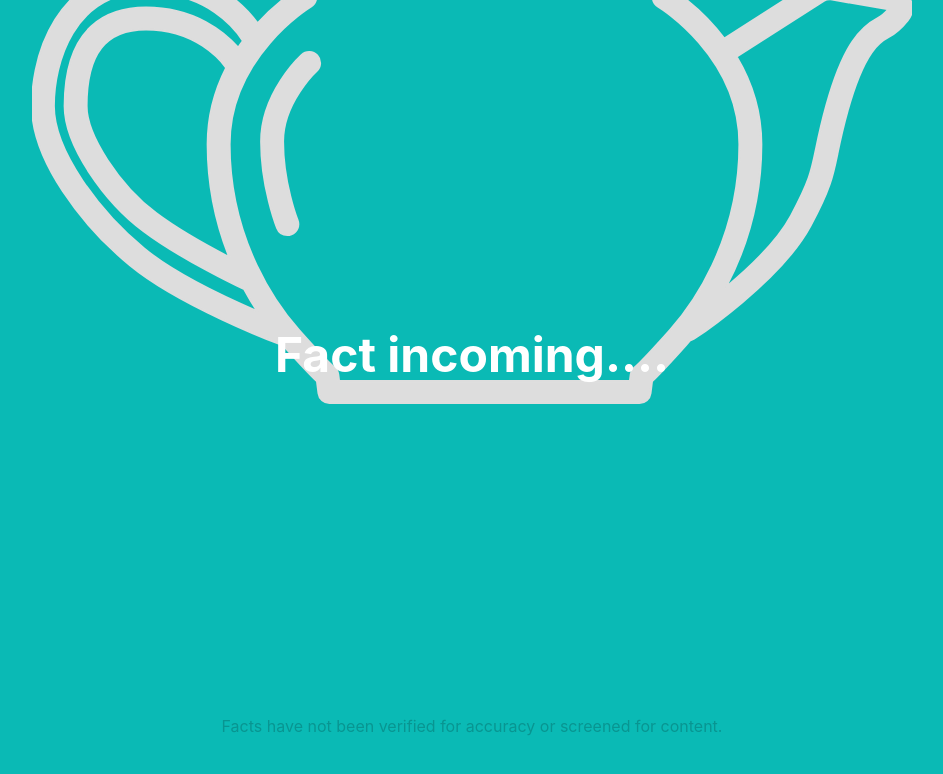
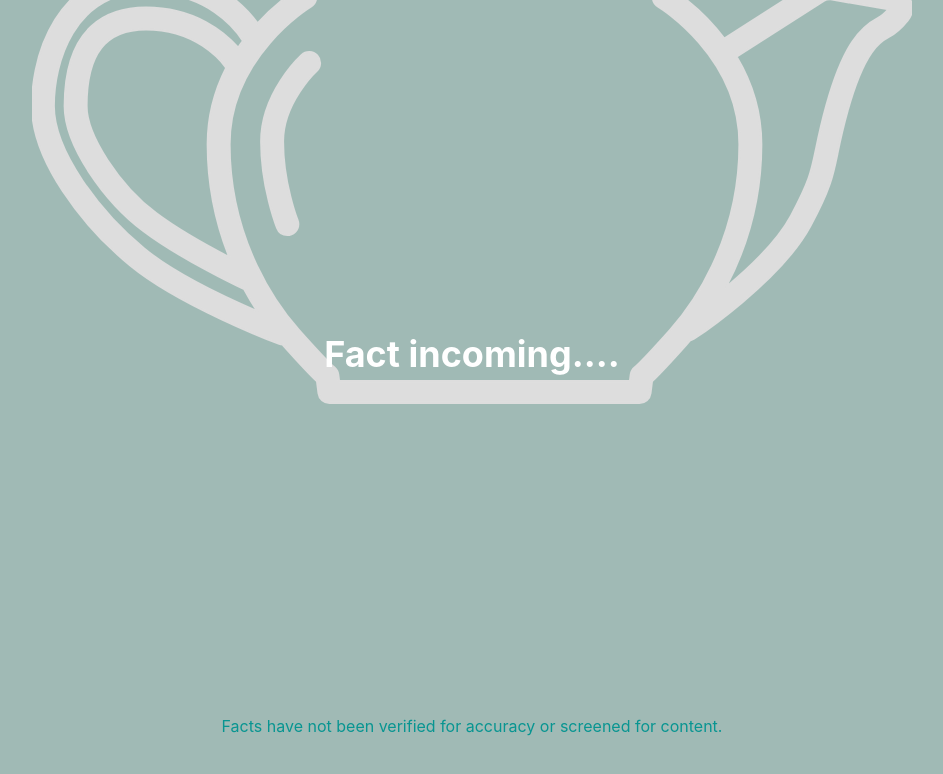
Before and after one commit to richardtodd418/418, a React (Create React App) app: page / in a window 1280 px wide. Shown: the top 774 px of the page, without its empty margins (168-1111 px from the left). Built offline with nearby package versions, Linux system fonts and the light colour scheme; no server answers.

Commit message:
Fixed word wrap on longer strings

```diff
--- a/src/App.css
+++ b/src/App.css
@@ -1,6 +1,6 @@
 :root {
   --main-bg-color: #e88131;
-  --main-bg-color: #0abab5;
+  --main-bg-color: #a0bab5;
 }
 
 .App {
@@ -39,6 +39,10 @@
   font-size: 1.5em;
 }
 
+.fact-text > h2 {
+  word-break: break-all;
+}
+
 .psl-timer__wrapper {
   color: white;
   display: grid;
--- a/src/components/Fact.js
+++ b/src/components/Fact.js
@@ -34,9 +34,9 @@ class fact extends Component {
 
   render() {
     return (
-      <div className="fact-text">
-        <h1>{this.state.fact}</h1>
-      </div>
+      <main className="fact-text">
+        <h2>{this.state.fact}</h2>
+      </main>
     );
   }
 }
```
